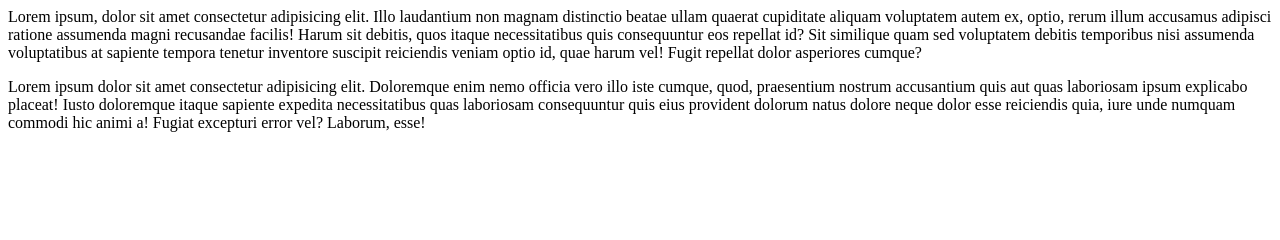
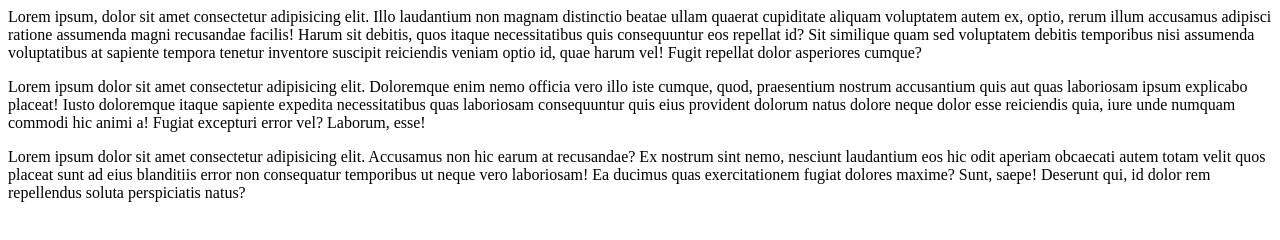
Before and after one commit to Shehe1/Santa, a plain HTML site: page index.html in a window 1280 px wide. Drawn offline with Linux system fonts and the light colour scheme.

Commit message:
My 3rd commit

```diff
--- a/index.html
+++ b/index.html
@@ -20,6 +20,12 @@
         sapiente expedita necessitatibus quas laboriosam consequuntur quis eius provident dolorum natus dolore neque
         dolor esse reiciendis quia, iure unde numquam commodi hic animi a! Fugiat excepturi error vel? Laborum, esse!
     </p>
+    <p>
+        Lorem ipsum dolor sit amet consectetur adipisicing elit. Accusamus non hic earum at recusandae? Ex nostrum sint
+        nemo, nesciunt laudantium eos hic odit aperiam obcaecati autem totam velit quos placeat sunt ad eius blanditiis
+        error non consequatur temporibus ut neque vero laboriosam! Ea ducimus quas exercitationem fugiat dolores maxime?
+        Sunt, saepe! Deserunt qui, id dolor rem repellendus soluta perspiciatis natus?
+    </p>
 
 </body>
 
```
